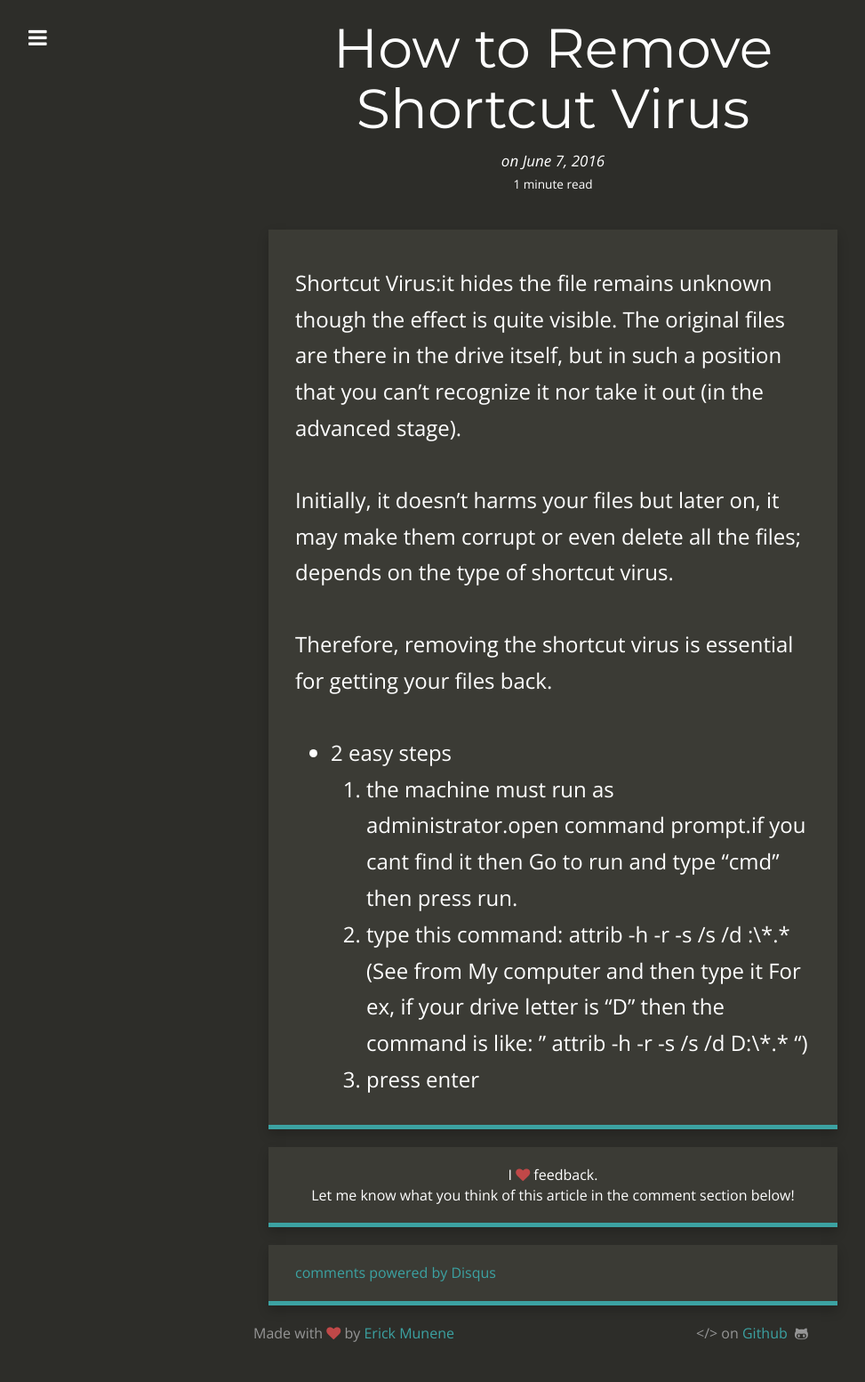
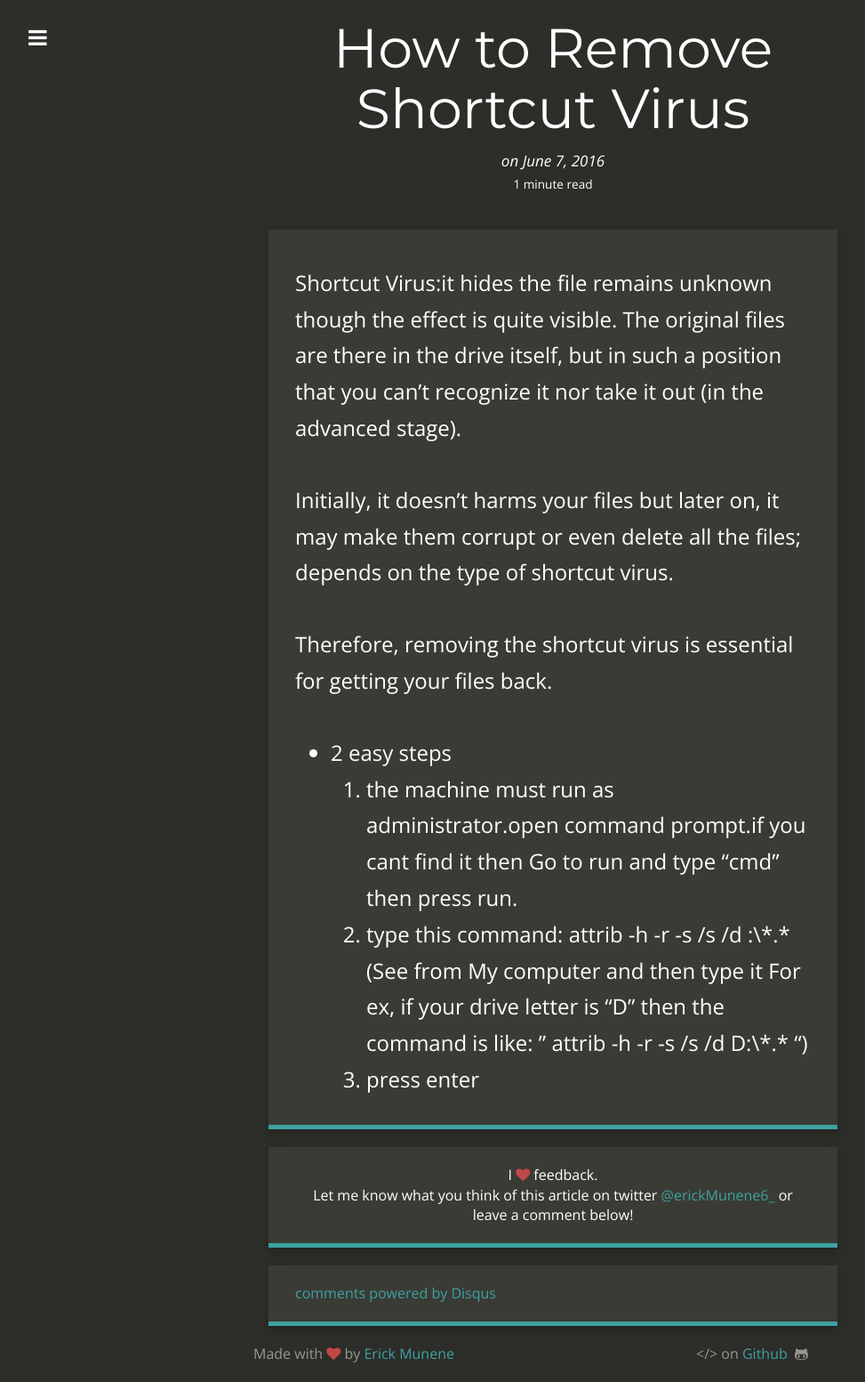
Before and after one commit to erick-munene/blog, a Jekyll site: the page built from _posts/2016-06-07-firstpost.md, in a window 1280 px wide. Shown: the whole page at 89% size, without its empty margins (18-991 px from the left). Built offline with Jekyll 4.4.1, drawn with Linux system fonts in a browser that asks for light colours; nearby versions of some CDN libraries; comment, search, counter and statistics services are not loaded; before the commit the page ends 1530 px from its top, so only the background shows below that.

Commit message:
Update _config.yml

```diff
--- a/_config.yml
+++ b/_config.yml
@@ -21,7 +21,7 @@ post_limit: 5
 <link rel="stylesheet" href="{{ "/main.css, " | prepend: site.baseurl }}">
 
 # Social usernames/URLs
-twitter_link: https://twitter.com/ErickMunene6
+twitter_username: erickMunene6_
 github_username:  erick-munene
 instagram_username:
 reddit_username:
```
